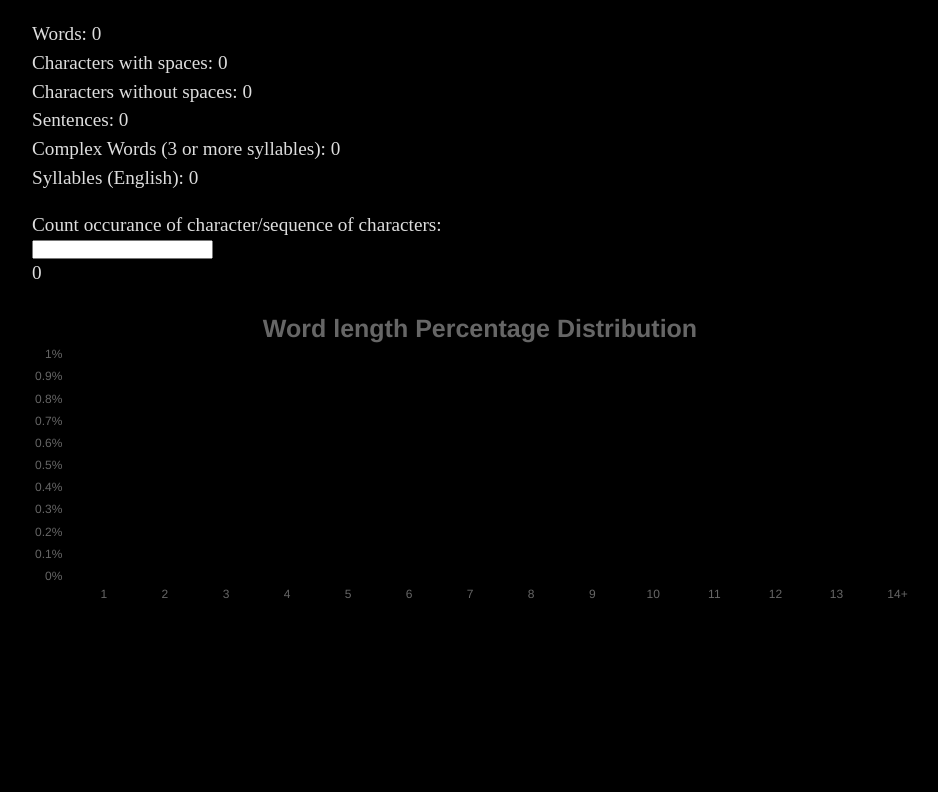
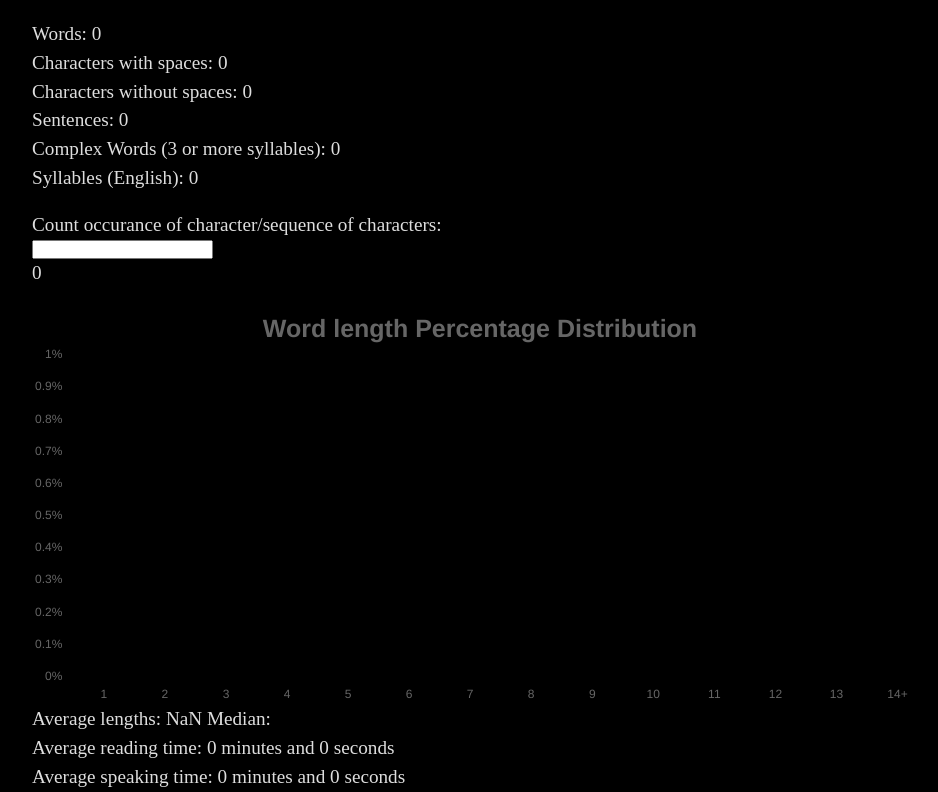
Before and after one commit to samuel-soltys/text-analyser-nextjs, a Next.js app: page / in a window 1280 px wide. Shown: the part 278-1070 px from the top of the page, without its empty margins (160-1098 px from the left). Before the commit the page ends 883 px from the top, so only its background shows below. Built offline with nearby package versions, Linux system fonts and the light colour scheme.

Commit message:
Average length and Speaking, Reading time

```diff
--- a/src/pages/index.tsx
+++ b/src/pages/index.tsx
@@ -160,6 +160,28 @@ const Home: NextPage = () => {
         },
 
     };
+    // const calculateAverage = (array: number[]): number => {
+    function calculateAverage(array: number[], str: string) {
+        // var words = separateToWords(text);
+        var regex = /[\p{L}]+/gu;
+        var words = str.match(regex);
+        let sum = 0;
+        console.log(words);
+        if(words) {
+            for (let i = 0; i < words.length; ++i) {
+                sum += words[i].length;
+            }
+        }
+        return sum / countWords(str);
+    }
+
+    // reading speed 250wpm, speaking spead 150wpm
+    function timeWords(str: string, wpm: number) {
+        const words = countWords(str);
+        const minutes = Math.floor(words / wpm);
+        const seconds = Math.round((words % wpm) / (wpm / 60));
+        return minutes + " minutes and " + seconds + " seconds";
+    }
     return (
         <section>
             <textarea className="text-prompt" value={text} onChange={handleChange} />
@@ -208,6 +230,9 @@ const Home: NextPage = () => {
                     height={300}
                     options={options}
                 />
+                <p>Average lengths: {calculateAverage(returnlengths(text, true), text)} Median: {} </p>
+                <p>Average reading time: {timeWords(text, 250)}</p>
+                <p>Average speaking time: {timeWords(text, 150)}</p>
             </div>
         </section>
     );
--- a/src/scss/main.scss
+++ b/src/scss/main.scss
@@ -19,3 +19,7 @@ section {
     display: block;
     position: absolute;
 }
+.bar {
+    height: 400px;
+    width: 100%;
+}
```
